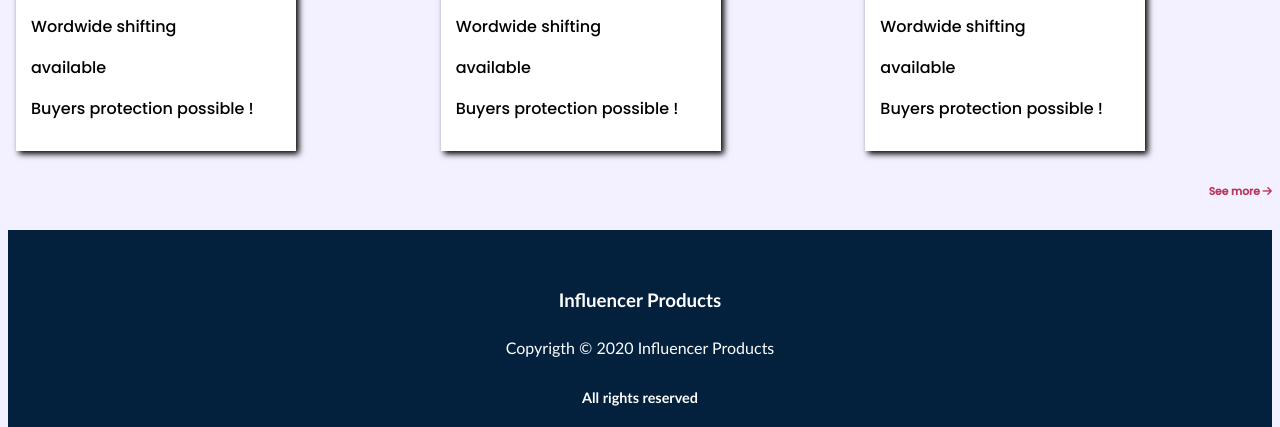
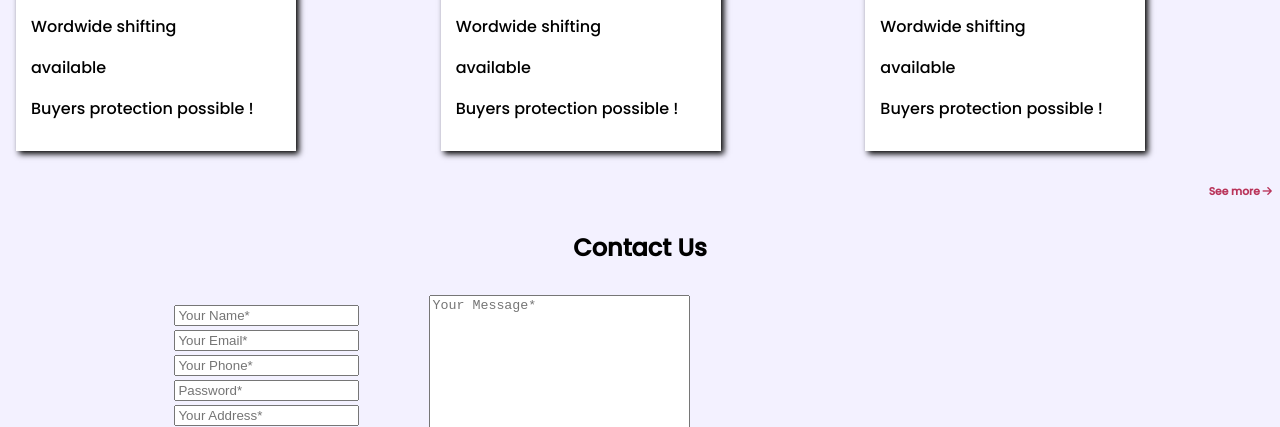
Before and after one commit to Asrafuddinbasir55/moduil-2, a plain HTML site: page index.html in a window 1280 px wide. Shown: the part 1677-2104 px from the top of the page. Drawn offline with Linux system fonts and the light colour scheme.

Commit message:
change commit

```diff
--- a/index.html
+++ b/index.html
@@ -340,6 +340,7 @@
                         <i class="fas fa-star filled"></i>
                         <i class="fas fa-star filled"></i>
                         <i class="fas fa-star empty"></i>
+
                         <span>4.5</span><br>
 
                         <p>Wordwide shifting </p>
@@ -357,6 +358,40 @@
         <div>
             <h6 class="click">See more <i class="fas fa-arrow-right"></i></h6>
         </div>
+
+       </section>
+
+           <h2 class="form-heading">Contact Us</h2>
+
+
+        <form action="">
+
+         <div class="flex-box">
+
+            <div class="contect">
+
+                <input type="text" name="" placeholder="Your Name*" id=""><br>
+                <input type="text" name="" placeholder="Your Email*" id=""><br>
+                <input type="text" name="" placeholder="Your Phone*" id=""> <br>
+                <input type="text" name="" placeholder="Password*" id=""><br>
+                <input type="text" name="" placeholder="Your Address*" id=""><br>
+                <input type="text" name="" placeholder="Search Button*" id="">
+
+            </div>
+
+            <div class="message">
+
+                  <textarea name="" placeholder="Your Message*" id="" cols="30" rows="10"></textarea>
+
+            </div>
+
+         </div>
+
+        </form>
+
+       <section>
+
+
 
        </section>
 
--- a/style.css
+++ b/style.css
@@ -38,7 +38,7 @@ body
     /* width: 30px; */
     padding: 10px;
     color: white;
-
+    text-align: center;
     border-radius: 25px;
 
 }
@@ -96,6 +96,7 @@ body
 }
 
 .third-container{
+
   margin-bottom: 30px;
 }
 
@@ -109,11 +110,48 @@ body
 
 
 
+/* gasdjfkdfjksdjkksjd */
+
+.form-heading{
+    text-align: center;
+}
+
+
+.flex-box{
+    display: flex;
+    grid-template-columns: repeat(2, 1fr);
+    margin: 10%;
+    margin-top: 30px;
+
+
+
+}
+
+.contect{
+
+    padding-left: 40px;
+    padding-right: 70px;
+    align-content: center;
+
+}
+
+.send-message, .button{
+    text-align: center;
+    margin-top: 30px;
+}
+
+
+/* .send-message{
+    text-align: center;
+
+
+} */
 
    /* footer design */
 
 
 footer{
+
     background-color: #03203C;
     height: auto;
     width: 100%;
@@ -123,6 +161,7 @@ footer{
 }
 
 .footer-content{
+
     display: flex;
     align-items: center;
     justify-content: center;
@@ -199,7 +238,7 @@ footer{
       width: 100%;
     }
 
-    .products, .details{
+    .products, .details, .flex-box{
 
         grid-template-columns: repeat(1, 1fr);
     }
```
